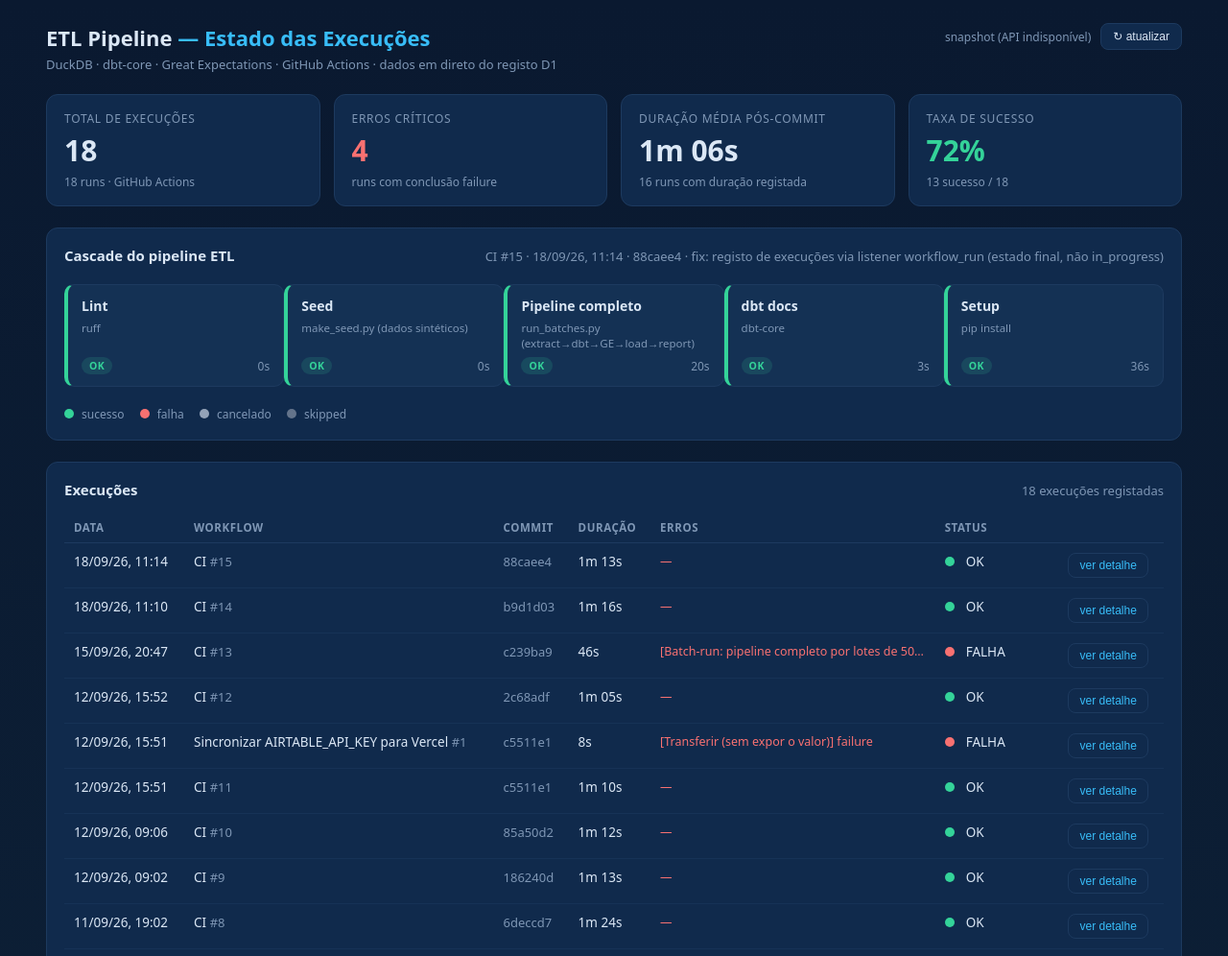
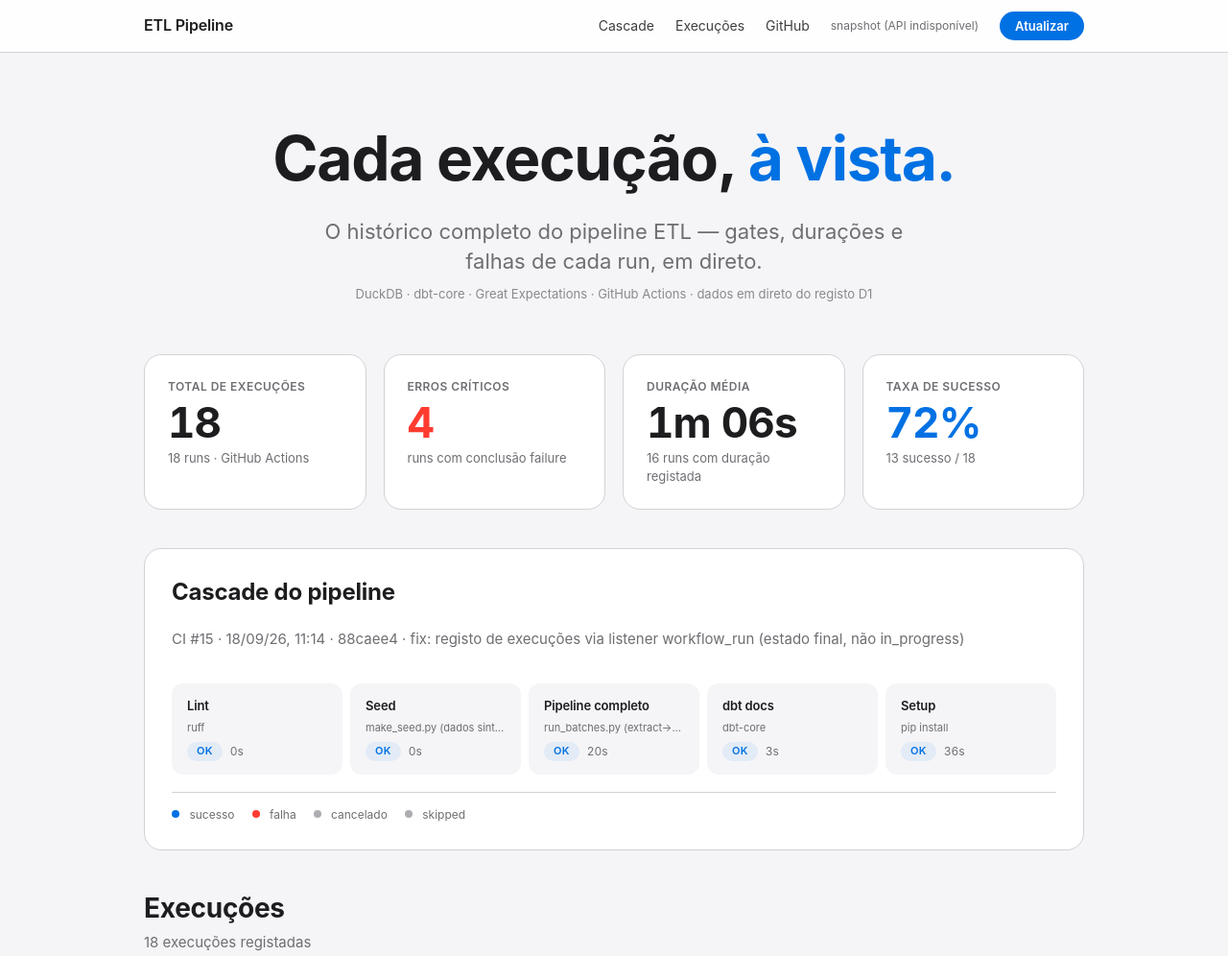
Before and after one commit to lpfma2374/etl-agent-pipeline, a plain HTML site: page dashboard/index.html in a window 1280 px wide. Shown: the top 996 px of the page at 96% size. Drawn offline with Linux system fonts and the light colour scheme; no server answers.

Commit message:
feat: redesign minimalista do dashboard, inspiração Apple (leadseeker-decisores)
Light theme (--bg #f5f5f7, --ink #1d1d1f, --blue #0071e3), nav sticky
branco com CTA pill, hero de tipografia grande, cards brancos radius 18,
status pills (azul OK / vermelho falha), modal limpo. Funcionalidade
inalterada: stats, swimlane, tabela, modal, auto-refresh 90s, fallback.

```diff
--- a/dashboard/index.html
+++ b/dashboard/index.html
@@ -1,23 +1,34 @@
 <!DOCTYPE html>
-<html lang="pt">
+<html lang="pt-PT">
 <head>
 <meta charset="UTF-8">
 <meta name="viewport" content="width=device-width, initial-scale=1.0">
-<title>ETL Pipeline — Estado das Execuções</title>
+<meta name="description" content="Estado das execuções do pipeline ETL — extract, transform, validate, load, report.">
+<title>ETL Pipeline — Execuções</title>
 <link rel="stylesheet" href="style.css">
 </head>
 <body>
-<header>
-  <div>
-    <h1>ETL Pipeline <span class="accent">— Estado das Execuções</span></h1>
-    <p class="sub">DuckDB · dbt-core · Great Expectations · GitHub Actions · dados em direto do registo D1</p>
+
+<nav>
+  <div class="nav-inner">
+    <span class="brand"><a href="/">ETL Pipeline</a></span>
+    <div class="links">
+      <a href="#cascade">Cascade</a>
+      <a href="#execucoes">Execuções</a>
+      <a href="https://github.com/lpfma2374/etl-agent-pipeline" target="_blank" rel="noopener">GitHub</a>
+      <span id="last-updated">a carregar…</span>
+      <button id="btn-refresh" title="Atualizar agora">Atualizar</button>
     </div>
-  <div class="refresh">
-    <span id="last-updated">a carregar…</span>
-    <button id="btn-refresh" title="Atualizar agora">↻ atualizar</button>
   </div>
+</nav>
+
+<header class="hero">
+  <h1>Cada execução, <span class="hl">à vista.</span></h1>
+  <p class="sub">O histórico completo do pipeline ETL — gates, durações e falhas de cada run, em direto.</p>
+  <p class="tech">DuckDB · dbt-core · Great Expectations · GitHub Actions · dados em direto do registo D1</p>
 </header>
 
+<main>
   <section class="stats">
     <div class="stat-card">
       <span class="stat-label">Total de execuções</span>
@@ -30,7 +41,7 @@
       <span class="stat-foot" id="stat-errors-foot">&nbsp;</span>
     </div>
     <div class="stat-card">
-    <span class="stat-label">Duração média pós-commit</span>
+      <span class="stat-label">Duração média</span>
       <span class="stat-value" id="stat-avg">—</span>
       <span class="stat-foot" id="stat-avg-foot">&nbsp;</span>
     </div>
@@ -41,10 +52,10 @@
     </div>
   </section>
 
-<section class="card swimlane-card">
+  <section id="cascade" class="card">
     <div class="card-head">
-    <h2>Cascade do pipeline ETL</h2>
-    <div id="swimlane-meta" class="muted">a carregar…</div>
+      <h2>Cascade do pipeline</h2>
+      <div id="swimlane-meta" class="ctx">a carregar…</div>
     </div>
     <div id="swimlane" class="swimlane">
       <div class="muted">a carregar a cascade…</div>
@@ -57,11 +68,9 @@
     </div>
   </section>
 
-<section class="card">
-  <div class="card-head">
+  <section id="execucoes">
     <h2>Execuções</h2>
-    <div class="muted" id="table-count"></div>
-  </div>
+    <p class="ctx" id="table-count"></p>
     <div class="table-wrap">
       <table id="tbl">
         <thead>
@@ -74,6 +83,7 @@
       </table>
     </div>
   </section>
+</main>
 
 <footer>
   ETL_Agent (Base44 Superagent) · atualiza automaticamente a cada 90s ·
--- a/dashboard/style.css
+++ b/dashboard/style.css
@@ -1,113 +1,243 @@
-/* ETL Pipeline dashboard — navy theme (alinhado com pipeline-dashboard-navy) */
+/* ETL Pipeline dashboard — layout simples, inspiração Apple (leadseeker-decisores)
+   Paleta: --bg #f5f5f7 · --ink #1d1d1f · --muted #6e6e73 · --line #d2d2d7 · --blue #0071e3 */
 :root {
-  --bg: #0a1930;
-  --bg-2: #0d2137;
-  --card: #102a4c;
-  --card-2: #143154;
-  --border: #1d3a5f;
-  --text: #dbe7f5;
-  --muted: #7f97b5;
-  --accent: #38bdf8;
-  --ok: #34d399;
-  --fail: #f87171;
-  --cancel: #94a3b8;
-  --skip: #64748b;
-  --warn: #fbbf24;
+  --blue: #0071e3;
+  --blue-hover: #0077ed;
+  --bg: #f5f5f7;
+  --ink: #1d1d1f;
+  --muted: #6e6e73;
+  --line: #d2d2d7;
+  --red: #ff3b30;
+  --red-soft: rgba(255, 59, 48, 0.08);
+  --blue-soft: rgba(0, 113, 227, 0.08);
+  --card: #ffffff;
+  --radius: 18px;
 }
+
 * { box-sizing: border-box; }
+
+html { scroll-behavior: smooth; }
+
 body {
   margin: 0;
-  font-family: ui-sans-serif, system-ui, "Segoe UI", Roboto, sans-serif;
-  background: linear-gradient(180deg, var(--bg) 0%, var(--bg-2) 100%);
-  color: var(--text);
-  min-height: 100vh;
-  padding: 24px clamp(12px, 4vw, 48px) 40px;
+  color: var(--ink);
+  background: var(--bg);
+  font-family: -apple-system, BlinkMacSystemFont, "SF Pro Display", "SF Pro Text",
+    "Segoe UI", Roboto, Helvetica, Arial, sans-serif;
+  -webkit-font-smoothing: antialiased;
+  font-size: 15px;
+  line-height: 1.45;
 }
-a { color: var(--accent); text-decoration: none; }
+
+a { color: var(--blue); text-decoration: none; }
 a:hover { text-decoration: underline; }
-.muted { color: var(--muted); font-size: 13px; }
-.accent { color: var(--accent); }
 
-header { display: flex; justify-content: space-between; align-items: flex-start; flex-wrap: wrap; gap: 12px; }
-h1 { font-size: 22px; margin: 0 0 4px; }
-h2 { font-size: 15px; margin: 0; }
-.sub { color: var(--muted); font-size: 13px; margin: 0; }
-.refresh { display: flex; align-items: center; gap: 10px; color: var(--muted); font-size: 12px; }
+/* ---------- nav ---------- */
+nav {
+  position: sticky; top: 0; z-index: 20;
+  background: rgba(255, 255, 255, 0.85);
+  backdrop-filter: saturate(180%) blur(20px);
+  -webkit-backdrop-filter: saturate(180%) blur(20px);
+  border-bottom: 1px solid var(--line);
+}
+.nav-inner {
+  max-width: 1024px; margin: 0 auto; padding: 12px 22px;
+  display: flex; align-items: center; gap: 28px;
+}
+.brand { font-weight: 600; letter-spacing: -0.01em; font-size: 16px; }
+.brand a { color: var(--ink); }
+.nav-inner .links { margin-left: auto; display: flex; gap: 22px; align-items: center; }
+.nav-inner .links a { color: var(--ink); opacity: 0.85; font-size: 14px; }
+.nav-inner .links a:hover { opacity: 1; text-decoration: none; }
 #btn-refresh {
-  background: var(--card); color: var(--text); border: 1px solid var(--border);
-  border-radius: 8px; padding: 6px 12px; cursor: pointer; font-size: 12px;
+  border: none; cursor: pointer; font-family: inherit;
+  background: var(--blue); color: #fff;
+  font-weight: 600; font-size: 13px;
+  padding: 7px 16px; border-radius: 999px;
 }
-#btn-refresh:hover { border-color: var(--accent); color: var(--accent); }
+#btn-refresh:hover { background: var(--blue-hover); }
+#last-updated { font-size: 12px; color: var(--muted); white-space: nowrap; }
 
-.stats { display: grid; grid-template-columns: repeat(auto-fit, minmax(190px, 1fr)); gap: 14px; margin: 22px 0; }
+/* ---------- hero ---------- */
+.hero { text-align: center; padding: 64px 22px 40px; }
+.hero h1 {
+  font-size: clamp(36px, 6vw, 64px);
+  font-weight: 700; letter-spacing: -0.02em;
+  margin: 0 0 14px;
+}
+.hero h1 .hl { color: var(--blue); }
+.hero .sub {
+  font-size: clamp(17px, 2.2vw, 22px);
+  color: var(--muted); font-weight: 400;
+  max-width: 640px; margin: 0 auto; line-height: 1.4;
+}
+.hero .tech { margin-top: 10px; font-size: 13px; color: var(--muted); opacity: 0.8; }
+
+/* ---------- layout ---------- */
+main { max-width: 1024px; margin: 0 auto; padding: 0 22px 64px; }
+h2 { font-size: 28px; font-weight: 700; letter-spacing: -0.01em; margin: 0 0 4px; }
+.ctx { font-size: 15px; color: var(--muted); margin: 0 0 18px; }
+
+/* ---------- stats ---------- */
+.stats {
+  display: grid; gap: 18px;
+  grid-template-columns: repeat(auto-fit, minmax(200px, 1fr));
+  margin-bottom: 40px;
+}
 .stat-card {
-  background: var(--card); border: 1px solid var(--border); border-radius: 12px;
-  padding: 16px 18px; display: flex; flex-direction: column; gap: 4px;
+  background: var(--card);
+  border: 1px solid var(--line);
+  border-radius: var(--radius);
+  padding: 24px;
+  display: flex; flex-direction: column; gap: 4px;
 }
-.stat-label { color: var(--muted); font-size: 12px; text-transform: uppercase; letter-spacing: .06em; }
-.stat-value { font-size: 30px; font-weight: 700; }
-.stat-value.ok { color: var(--ok); }
-.stat-value.danger { color: var(--fail); }
-.stat-foot { color: var(--muted); font-size: 12px; }
+.stat-label {
+  display: block; font-size: 12px; font-weight: 600;
+  color: var(--muted); text-transform: uppercase; letter-spacing: 0.04em;
+}
+.stat-value {
+  font-size: 44px; font-weight: 700; letter-spacing: -0.02em;
+  font-variant-numeric: tabular-nums; line-height: 1.1;
+}
+.stat-value.danger { color: var(--red); }
+.stat-value.ok { color: var(--blue); }
+.stat-foot { font-size: 13px; color: var(--muted); }
 
-.card { background: var(--card); border: 1px solid var(--border); border-radius: 12px; padding: 18px; margin-bottom: 22px; }
-.card-head { display: flex; justify-content: space-between; align-items: baseline; flex-wrap: wrap; gap: 8px; margin-bottom: 14px; }
+/* ---------- cards ---------- */
+.card {
+  background: var(--card);
+  border: 1px solid var(--line);
+  border-radius: var(--radius);
+  padding: 28px;
+  margin-bottom: 40px;
+}
+.card-head {
+  display: flex; align-items: baseline; justify-content: space-between;
+  gap: 16px; flex-wrap: wrap; margin-bottom: 18px;
+}
+.card-head h2 { font-size: 24px; }
 
-/* ---- swimlane ---- */
-.swimlane { display: flex; align-items: stretch; gap: 0; overflow-x: auto; padding: 6px 0 10px; }
+/* ---------- swimlane ---------- */
+.swimlane {
+  display: flex; align-items: stretch; gap: 8px;
+  flex-wrap: wrap; row-gap: 14px;
+}
 .lane {
-  min-width: 150px; flex: 1; border-radius: 10px; padding: 12px 14px;
-  border: 1px solid var(--border); background: var(--card-2);
-  border-left: 4px solid var(--muted); display: flex; flex-direction: column; gap: 6px;
+  background: var(--bg);
+  border-radius: 12px;
+  padding: 14px 16px;
+  min-width: 128px; flex: 1 1 128px; max-width: 200px;
+  display: flex; flex-direction: column; gap: 6px;
 }
-.lane.ok      { border-left-color: var(--ok); }
-.lane.fail    { border-left-color: var(--fail); background: rgba(248,113,113,.07); }
-.lane.cancel  { border-left-color: var(--cancel); }
-.lane.skip    { border-left-color: var(--skip); opacity: .7; }
-.lane-gate { font-weight: 700; font-size: 14px; }
-.lane-tool { color: var(--muted); font-size: 11.5px; line-height: 1.35; min-height: 32px; }
-.lane-foot { display: flex; justify-content: space-between; align-items: center; gap: 8px; font-size: 12px; }
-.chip { font-size: 10.5px; font-weight: 700; padding: 2px 8px; border-radius: 999px; text-transform: uppercase; letter-spacing: .04em; }
-.chip.ok     { background: rgba(52,211,153,.15); color: var(--ok); }
-.chip.fail   { background: rgba(248,113,113,.15); color: var(--fail); }
-.chip.cancel { background: rgba(148,163,184,.15); color: var(--cancel); }
-.chip.skip   { background: rgba(100,116,139,.15); color: var(--skip); }
-.lane-dur { color: var(--muted); white-space: nowrap; }
-.arrow { align-self: center; color: var(--muted); font-size: 18px; padding: 0 8px; flex: 0 0 auto; }
-.legend { display: flex; gap: 16px; color: var(--muted); font-size: 12px; margin-top: 10px; }
-.dot { display: inline-block; width: 10px; height: 10px; border-radius: 50%; margin-right: 5px; }
-.dot.ok{background:var(--ok)} .dot.fail{background:var(--fail)}
-.dot.cancel{background:var(--cancel)} .dot.skip{background:var(--skip)}
+.lane-gate { font-size: 13px; font-weight: 600; letter-spacing: -0.01em; }
+.lane-tool {
+  font-size: 11px; color: var(--muted);
+  overflow: hidden; text-overflow: ellipsis; white-space: nowrap;
+}
+.lane-foot { margin-top: auto; display: flex; align-items: center; gap: 8px; }
+.lane-dur { font-size: 12px; color: var(--muted); font-variant-numeric: tabular-nums; }
+.arrow { align-self: center; color: var(--muted); opacity: 0.5; font-size: 14px; }
 
-/* ---- tabela ---- */
-.table-wrap { overflow-x: auto; }
-table { width: 100%; border-collapse: collapse; font-size: 13.5px; }
-th { text-align: left; color: var(--muted); font-size: 11.5px; text-transform: uppercase; letter-spacing: .05em; padding: 8px 10px; border-bottom: 1px solid var(--border); }
-td { padding: 10px; border-bottom: 1px solid rgba(29,58,95,.55); vertical-align: top; }
-tr.row:hover td { background: rgba(56,189,248,.05); }
-td.num { font-variant-numeric: tabular-nums; }
-.status { display: inline-flex; align-items: center; gap: 7px; }
-.err-cell { color: var(--fail); font-size: 12.5px; max-width: 280px; overflow: hidden; text-overflow: ellipsis; white-space: nowrap; }
+/* chips / dots */
+.chip {
+  display: inline-block; font-size: 11px; font-weight: 600;
+  padding: 2px 10px; border-radius: 999px; letter-spacing: 0.02em;
+}
+.chip.ok { background: var(--blue-soft); color: var(--blue); }
+.chip.fail { background: var(--red-soft); color: var(--red); }
+.chip.cancel, .chip.skip { background: rgba(110, 110, 115, 0.12); color: var(--muted); }
+
+.dot { display: inline-block; width: 8px; height: 8px; border-radius: 50%; margin-right: 7px; vertical-align: 1px; }
+.dot.ok { background: var(--blue); }
+.dot.fail { background: var(--red); }
+.dot.cancel, .dot.skip { background: #aeaeb2; }
+
+.legend {
+  margin-top: 18px; padding-top: 14px; border-top: 1px solid var(--line);
+  display: flex; gap: 18px; font-size: 12px; color: var(--muted);
+}
+
+/* ---------- tabela ---------- */
+.table-wrap {
+  border: 1px solid var(--line);
+  border-radius: var(--radius);
+  overflow: auto; background: var(--card);
+}
+table { width: 100%; border-collapse: collapse; }
+thead th {
+  text-align: left; font-size: 12px; font-weight: 600;
+  color: var(--muted); text-transform: uppercase; letter-spacing: 0.04em;
+  padding: 14px 18px; border-bottom: 1px solid var(--line);
+  white-space: nowrap;
+}
+tbody td {
+  padding: 15px 18px; border-bottom: 1px solid #ececef;
+  font-size: 15px; vertical-align: top;
+}
+tbody tr:last-child td { border-bottom: none; }
+tbody tr.row { cursor: pointer; }
+tbody tr.row:hover { background: var(--bg); }
+.num { font-variant-numeric: tabular-nums; white-space: nowrap; }
+.muted { color: var(--muted); }
+.status { font-size: 13px; font-weight: 500; white-space: nowrap; }
+.err-cell { font-size: 13px; color: var(--red); max-width: 220px; overflow: hidden; text-overflow: ellipsis; white-space: nowrap; }
+
 .btn-detail {
-  background: transparent; color: var(--accent); border: 1px solid var(--border);
-  border-radius: 8px; padding: 5px 11px; cursor: pointer; font-size: 12px; white-space: nowrap;
+  display: inline-block; background: var(--blue); color: #fff;
+  border: none; cursor: pointer; font-family: inherit;
+  font-size: 13px; font-weight: 500; padding: 7px 14px; border-radius: 999px;
 }
-.btn-detail:hover { border-color: var(--accent); }
+.btn-detail:hover { background: var(--blue-hover); }
 
-/* ---- modal ---- */
-.modal { position: fixed; inset: 0; background: rgba(4,12,24,.75); display: flex; align-items: center; justify-content: center; z-index: 50; padding: 20px; }
+/* ---------- modal ---------- */
+.modal {
+  position: fixed; inset: 0; z-index: 50;
+  background: rgba(0, 0, 0, 0.4);
+  display: flex; align-items: center; justify-content: center;
+  padding: 22px;
+}
 .modal.hidden { display: none; }
-.modal-card { background: var(--card); border: 1px solid var(--border); border-radius: 14px; max-width: 880px; width: 100%; max-height: 85vh; overflow-y: auto; padding: 20px 22px; }
-.modal-head { display: flex; justify-content: space-between; align-items: center; margin-bottom: 14px; }
-.modal-head h3 { margin: 0; font-size: 17px; }
-#modal-close { background: none; border: none; color: var(--muted); font-size: 18px; cursor: pointer; }
-#modal-close:hover { color: var(--text); }
-.detail-meta { display: grid; grid-template-columns: repeat(auto-fit, minmax(180px, 1fr)); gap: 10px; margin-bottom: 16px; }
-.detail-meta div { background: var(--card-2); border: 1px solid var(--border); border-radius: 10px; padding: 10px 12px; font-size: 12.5px; }
-.detail-meta .k { color: var(--muted); display: block; font-size: 10.5px; text-transform: uppercase; letter-spacing: .05em; margin-bottom: 3px; }
-.step-list { width: 100%; font-size: 12.5px; }
-.step-list td, .step-list th { padding: 7px 8px; }
-.errors-box { background: rgba(248,113,113,.08); border: 1px solid rgba(248,113,113,.3); border-radius: 10px; padding: 10px 14px; font-size: 12.5px; color: var(--fail); margin-top: 14px; white-space: pre-wrap; }
-.modal-links { display: flex; gap: 16px; margin-top: 16px; font-size: 13px; }
+.modal-card {
+  background: var(--card); border-radius: var(--radius);
+  max-width: 720px; width: 100%; max-height: 86vh;
+  overflow: auto; padding: 28px;
+}
+.modal-head {
+  display: flex; align-items: center; justify-content: space-between;
+  margin-bottom: 14px;
+}
+.modal-head h3 { font-size: 22px; font-weight: 700; letter-spacing: -0.01em; margin: 0; }
+#modal-close {
+  border: none; background: none; cursor: pointer;
+  font-size: 18px; color: var(--muted); padding: 4px 8px;
+}
+#modal-close:hover { color: var(--ink); }
 
-footer { color: var(--muted); font-size: 12px; margin-top: 6px; }
+.detail-meta { display: grid; grid-template-columns: repeat(auto-fit, minmax(160px, 1fr)); gap: 12px 18px; margin-bottom: 18px; }
+.detail-meta > div { font-size: 14px; }
+.detail-meta .k {
+  display: block; font-size: 11px; font-weight: 600; color: var(--muted);
+  text-transform: uppercase; letter-spacing: 0.04em; margin-bottom: 2px;
+}
+.step-list thead th { padding: 10px 12px; }
+.step-list tbody td { padding: 11px 12px; font-size: 13px; }
+.errors-box {
+  margin-top: 14px; padding: 12px 14px;
+  background: var(--red-soft); color: var(--red);
+  border-radius: 10px; font-size: 13px; line-height: 1.5;
+}
+.modal-links { margin-top: 18px; padding-top: 14px; border-top: 1px solid var(--line); display: flex; gap: 18px; font-size: 14px; }
+
+/* ---------- footer ---------- */
+footer {
+  border-top: 1px solid var(--line); background: var(--card);
+  padding: 28px 22px; text-align: center;
+  font-size: 12px; color: var(--muted);
+}
+
+@media (max-width: 640px) {
+  .nav-inner .links a { display: none; }
+  .hero { padding: 44px 22px 28px; }
+  .stat-value { font-size: 34px; }
+  .card { padding: 20px; }
+}
```
Also changed, not shown: 1 other file. Lines whose indentation alone changed are shown as unchanged.
